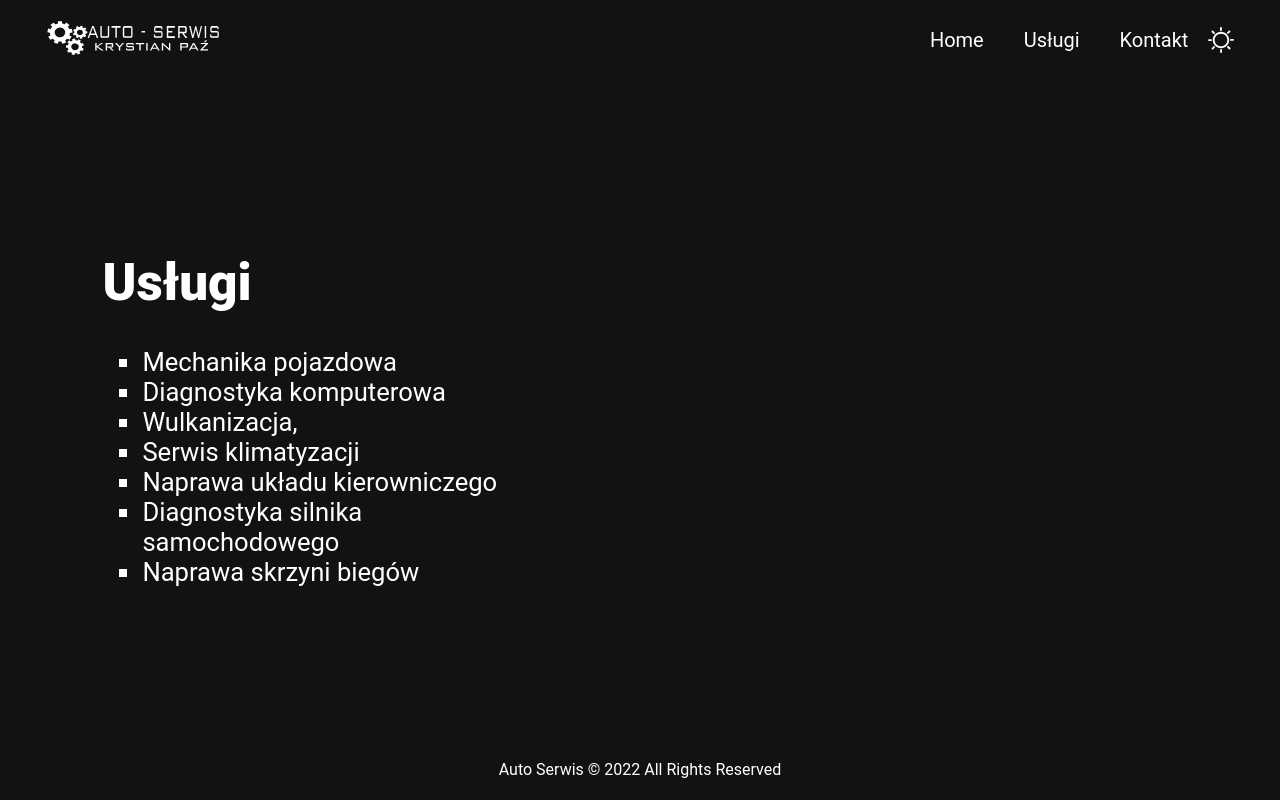
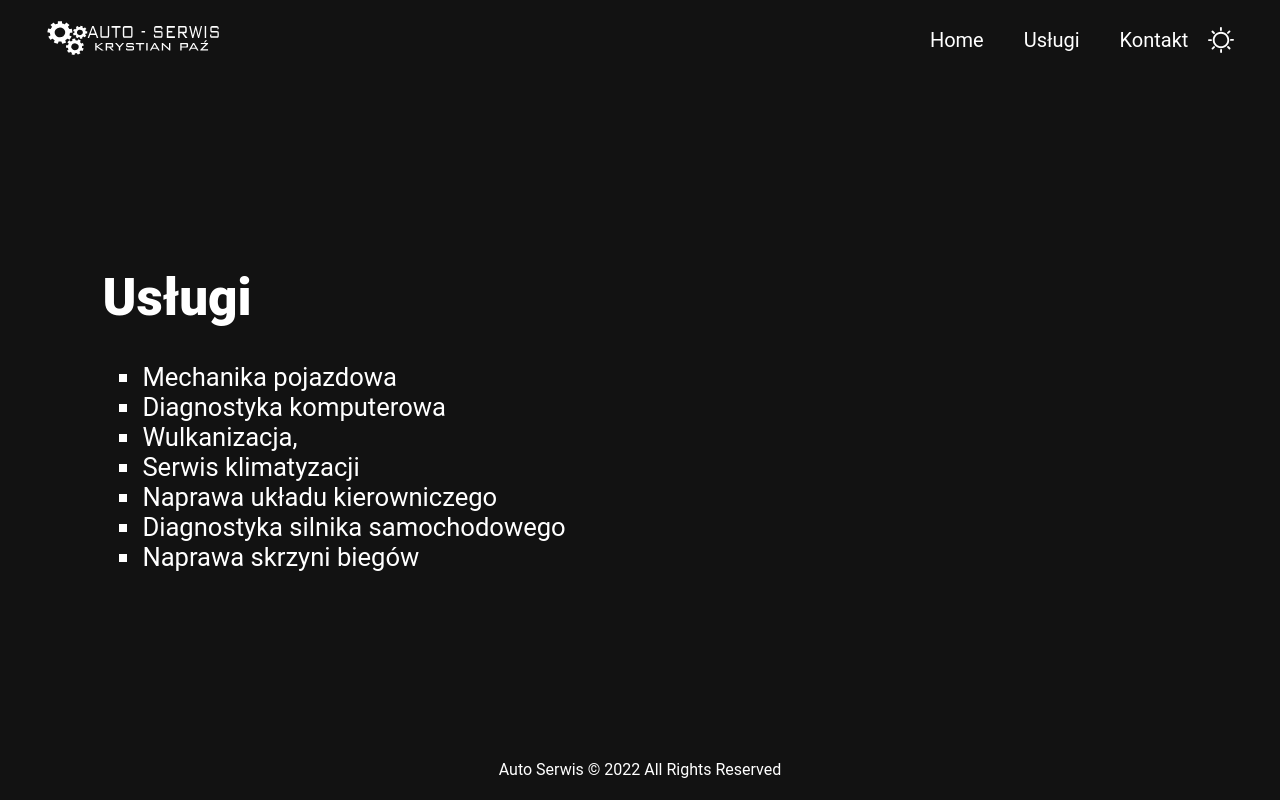
Before and after one commit to eldomador/next-mechanic-website, a Next.js app: page /uslugi in a window 1280 px wide. Built offline with nearby package versions, Linux system fonts and the light colour scheme.

Commit message:
style: adding resposibility for the player

```diff
--- a/components/SectionElements.js
+++ b/components/SectionElements.js
@@ -1,8 +1,8 @@
 import styled from "styled-components";
+import ReactPlayer from "react-player/youtube";
 
 export const Section = styled.div`
   display: flex;
-
   @media screen and (max-width: 768px) {
     flex-direction: column;
     justify-content: center;
@@ -60,8 +60,31 @@ export const ImageContainer = styled.div`
   margin-left: 1vw;
   width: 50%;
   height: 100%;
+  min-height: 400px;
   @media screen and (max-width: 768px) {
     margin: 0;
     width: 80%;
   }
 `;
+
+export const VideoContainer = styled.div`
+  margin-top: 4vw;
+  margin-right: 8vw;
+  margin-left: 1vw;
+  width: 50%;
+  height: 100%;
+  @media screen and (max-width: 768px) {
+    margin: 0;
+    width: 80%;
+  }
+`;
+
+export const PlayerWrap = styled.div`
+  position: relative;
+  padding-top: 56.25%; /* Player ratio: 100 / (1280 / 720) */
+`;
+export const Player = styled(ReactPlayer)`
+  position: absolute;
+  top: 0;
+  left: 0;
+`;
--- a/pages/index.js
+++ b/pages/index.js
@@ -6,7 +6,7 @@ import {
   TextContainer,
 } from "../components/SectionElements";
 
-Home.title = "Mechanik Krystian Paź Warsztat Auto Serwis Staniewice";
+Home.title = "Mechanik Krystian Paź - Warsztat Auto Serwis Staniewice";
 export default function Home() {
   return (
     <div>
--- a/pages/uslugi.js
+++ b/pages/uslugi.js
@@ -1,14 +1,17 @@
-import ReactPlayer from "react-player/youtube";
 import {
   Heading,
   ImageContainer,
   List,
   ListItems,
+  Player,
+  PlayerWrap,
   Section,
   TextContainer,
+  VideoContainer,
 } from "../components/SectionElements";
 
-Services.title = "Usługi";
+Services.title =
+  "Mechanik Krystian Paź - Warsztat Auto Serwis Staniewice - Usługi";
 export default function Services() {
   return (
     <>
@@ -25,12 +28,16 @@ export default function Services() {
             <ListItems>Naprawa skrzyni biegów</ListItems>
           </List>
         </TextContainer>
-        <ImageContainer>
-          <ReactPlayer
-            url="https://www.youtube.com/watch?v=pu-Kv94XEtI&ab_channel=PiotrPacyniak"
-            controls="true"
-          />
-        </ImageContainer>
+        <VideoContainer>
+          <PlayerWrap>
+            <Player
+              url="https://www.youtube.com/watch?v=pu-Kv94XEtI&ab_channel=PiotrPacyniak"
+              width="100%"
+              height="100%"
+              controls="true"
+            />
+          </PlayerWrap>
+        </VideoContainer>
       </Section>
     </>
   );
```
Also changed, not shown: pages/kontakt.js (+4 -3 lines).
